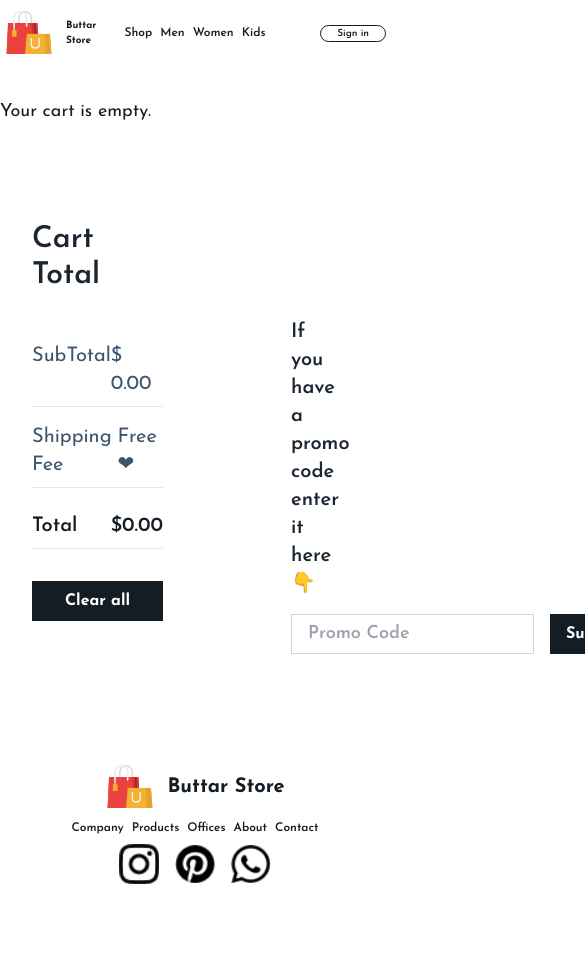
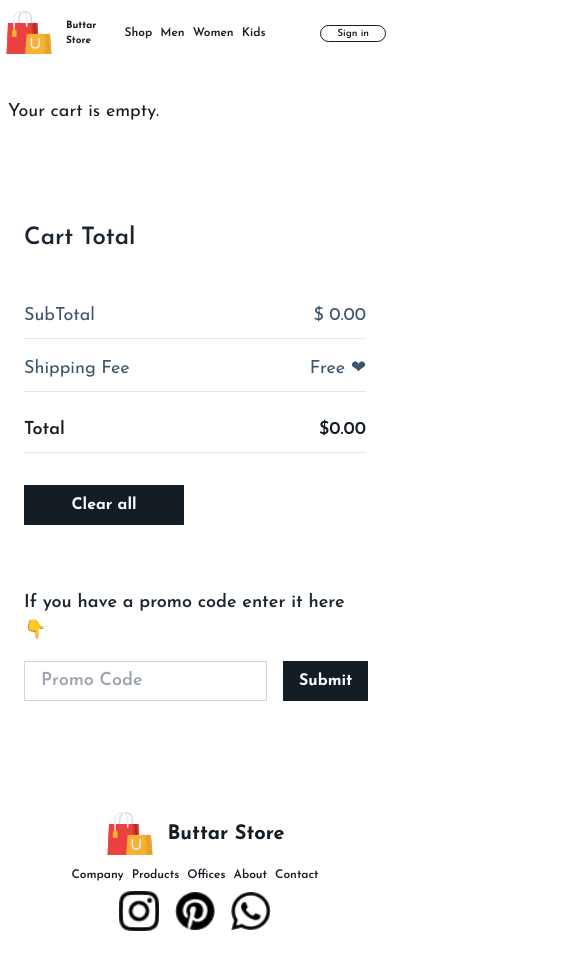
Before and after one commit to AfaqShahidKhan/buttar-store, a Next.js app: page /cart in a window 390 px wide. Shown: the top 970 px of the page, 585 px wide, since content can reach past the window. Built offline with nearby package versions, Linux system fonts and the light colour scheme.

Commit message:
modify cart page

```diff
--- a/src/app/layout.js
+++ b/src/app/layout.js
@@ -31,7 +31,7 @@ export default function RootLayout({ children }) {
         <ReduxProvider>
           <Navbar />
           <div className="flex-1 grid">
-            <main className="max-w-8xl mx-auto w-full">{children}</main>
+            <main className="max-w-8xl mx-auto w-full px-2">{children}</main>
           </div>
           <Footer />
         </ReduxProvider>
--- a/src/components/Cart.jsx
+++ b/src/components/Cart.jsx
@@ -14,7 +14,8 @@ function Cart() {
       {items.length === 0 ? (
         <p className="text-lg">Your cart is empty.</p>
       ) : (
-        <table className="min-w-full bg-white text-primary-900">
+        <div>
+          <table className="hidden sm:table min-w-full bg-white text-primary-900">
             <thead>
               <tr className="text-left">
                 <th className="py-2 px-4 border-b">Products</th>
@@ -47,10 +48,7 @@ function Cart() {
                     ${(item.new_price * item.quantity).toFixed(2)}
                   </td>
                   <td className="py-2 px-4 mt-5 border-b pl-14">
-                  <button
-                    className="items-end"
-                    onClick={() => dispatch(removeFromCart(item.id))}
-                  >
+                    <button onClick={() => dispatch(removeFromCart(item.id))}>
                       <Image
                         src="/icons/cart_cross_icon.png"
                         alt="remove product"
@@ -63,47 +61,90 @@ function Cart() {
               ))}
             </tbody>
           </table>
+
+          <div className="sm:hidden flex flex-col gap-4">
+            {items.map((item) => (
+              <div
+                key={item.id}
+                className="border-b pb-4 flex flex-col sm:flex-row"
+              >
+                <div className="flex justify-between">
+                  <Image
+                    src={item.image}
+                    width={80}
+                    height={125}
+                    alt={item.name}
+                  />
+                  <button
+                    onClick={() => dispatch(removeFromCart(item.id))}
+                    className="pr-10 hover:"
+                  >
+                    <Image
+                      src="/icons/cart_cross_icon.png"
+                      alt="remove product"
+                      width={20}
+                      height={20}
+                    />
+                  </button>
+                </div>
+                <div className="flex flex-col">
+                  <h2 className="text-lg">{item.name}</h2>
+                  <p>${item.new_price.toFixed(2)}</p>
+                  <p>Quantity: {item.quantity}</p>
+                  <p>Size: {item.size}</p>
+                  <p>Total: ${(item.new_price * item.quantity).toFixed(2)}</p>
+                </div>
+              </div>
+            ))}
+          </div>
+        </div>
       )}
-      <div className="grid grid-cols-12 my-24">
-        <div className="col-span-6 px-8">
-          <h1 className="text-3xl text-primary-900 font-semibold">
+
+      <div className="grid grid-cols-1 lg:grid-cols-2 gap-4 my-24">
+        <div className="px-4 lg:px-8">
+          <h1 className="text-2xl lg:text-3xl text-primary-900 font-semibold">
             Cart Total
           </h1>
           <div className="flex justify-between mt-10 border-b py-2">
-            <h2 className="text-xl text-primary-700">SubTotal</h2>
-            <h2 className="text-xl text-primary-700">
+            <h2 className="text-lg lg:text-xl text-primary-700">SubTotal</h2>
+            <h2 className="text-lg lg:text-xl text-primary-700">
               $ {totalAmount.toFixed(2)}
             </h2>
           </div>
           <div className="flex justify-between my-2 border-b py-2">
-            <h2 className="text-xl text-primary-700">Shipping Fee</h2>
-            <h2 className="text-xl text-primary-700">Free ❤</h2>
+            <h2 className="text-lg lg:text-xl text-primary-700">
+              Shipping Fee
+            </h2>
+            <h2 className="text-lg lg:text-xl text-primary-700">Free ❤</h2>
           </div>
           <div className="flex justify-between mt-4 border-b py-2">
-            <h2 className="text-xl text-primary-950 font-semibold">Total</h2>
-            <h2 className="text-xl text-primary-950 font-semibold">
+            <h2 className="text-lg lg:text-xl text-primary-950 font-semibold">
+              Total
+            </h2>
+            <h2 className="text-lg lg:text-xl text-primary-950 font-semibold">
               ${totalAmount.toFixed(2)}
             </h2>
           </div>
           <div className="mt-8 flex flex-start">
             <button
               onClick={() => dispatch(clearCart())}
-              className=" bg-primary-950 hover:bg-[#FF3B2A] disabled:cursor-no-drop text-white font-bold py-2 px-4 w-[160px] flex items-center justify-center"
+              className="bg-primary-950 hover:bg-[#FF3B2A] text-white font-bold py-2 px-4 w-[160px] flex items-center justify-center"
             >
               Clear all
             </button>
           </div>
         </div>
-        <div className="col-span-6 px-24 mt-24">
-          <p className="text-xl text-primary-900 font-semibold">
+
+        <div className="px-4 lg:px-24 mt-12 lg:mt-24">
+          <p className="text-lg lg:text-xl text-primary-900 font-semibold">
             If you have a promo code enter it here 👇
-          </p>{" "}
+          </p>
           <div className="flex items-center mt-4">
             <input
               placeholder="Promo Code"
-              className="border border-gray-300 py-2 px-4 text-lg md:text-2xl font-semibold max-h-[40px] flex-grow"
+              className="border border-gray-300 py-2 px-4 text-lg lg:text-xl font-semibold max-h-[40px] flex-grow"
             />
-            <button className="bg-primary-950 hover:bg-[#FF3B2A] disabled:cursor-no-drop text-white font-bold py-2 px-4 w-[160px] flex items-center justify-center ml-4">
+            <button className="bg-primary-950 hover:bg-[#FF3B2A] text-white font-bold py-2 px-4 w-[160px] flex items-center justify-center ml-4">
               Submit
             </button>
           </div>
--- a/src/components/Navbar/Navbar.jsx
+++ b/src/components/Navbar/Navbar.jsx
@@ -29,14 +29,14 @@ function Navbar() {
         <ActiveLink href="/kids">Kids</ActiveLink>
       </div>
 
-      <div className="col-span-3 flex justify-end space-x-4">
+      <div className="col-span-3 flex justify-end space-x-2 md:space-x-4">
         {!isAuthenticated ? (
           <button class="bg-transparent text-[10px] md:text-xl hover:bg-primary-950 text-primary-950 font-semibold hover:text-white lg:w-[130px] px-4 border border-primary-950 hover:border-transparent rounded-[50px]">
             <Link href="/sign-in">Sign in</Link>
           </button>
         ) : (
           <button
-            class="bg-transparent hover:bg-primary-950 text-sm md:text-xl text-primary-950 font-semibold hover:text-white lg:w-[130px] px-4 border border-primary-950 hover:border-transparent rounded-[50px]"
+            class="bg-transparent hover:bg-primary-950 text-[10px] md:text-xl text-primary-950 font-semibold hover:text-white lg:w-[130px] px-4 border border-primary-950 hover:border-transparent rounded-[50px]"
             onClick={handleSignOut}
           >
             <Link href="/">Sign Out</Link>
@@ -47,8 +47,8 @@ function Navbar() {
             <Link href="/cart">
               <Image
                 src={cartImage}
-                height={50}
-                width={50}
+                height={40}
+                width={40}
                 alt="Buttar Store cart"
               />
             </Link>
--- a/src/components/ProductDetails.jsx
+++ b/src/components/ProductDetails.jsx
@@ -20,20 +20,20 @@ function ProductDetails({ product }) {
         <div className="grid grid-cols-1 md:grid-cols-12 gap-4">
           <div className="col-span-1 md:col-span-6">
             <div className="grid grid-cols-1 md:grid-cols-12 gap-4">
-              <div className="col-span-1 md:col-span-2">
+              <div className="hidden lg:block md:col-span-2">
                 {Array.from({ length: 4 }).map((_, index) => (
                   <Image
                     key={index}
                     src={image}
-                    width={150}
-                    height={195}
+                    width={80}
+                    height={120}
                     alt={name}
-                    className="mb-4"
+                    className="mb-3"
                   />
                 ))}
               </div>
               <div className="col-span-1 md:col-span-10">
-                <Image src={image} width={500} height={600} alt={name} />
+                <Image src={image} width={350} height={418} alt={name} />
               </div>
             </div>
           </div>
```
Lines whose indentation alone changed are shown as unchanged.
